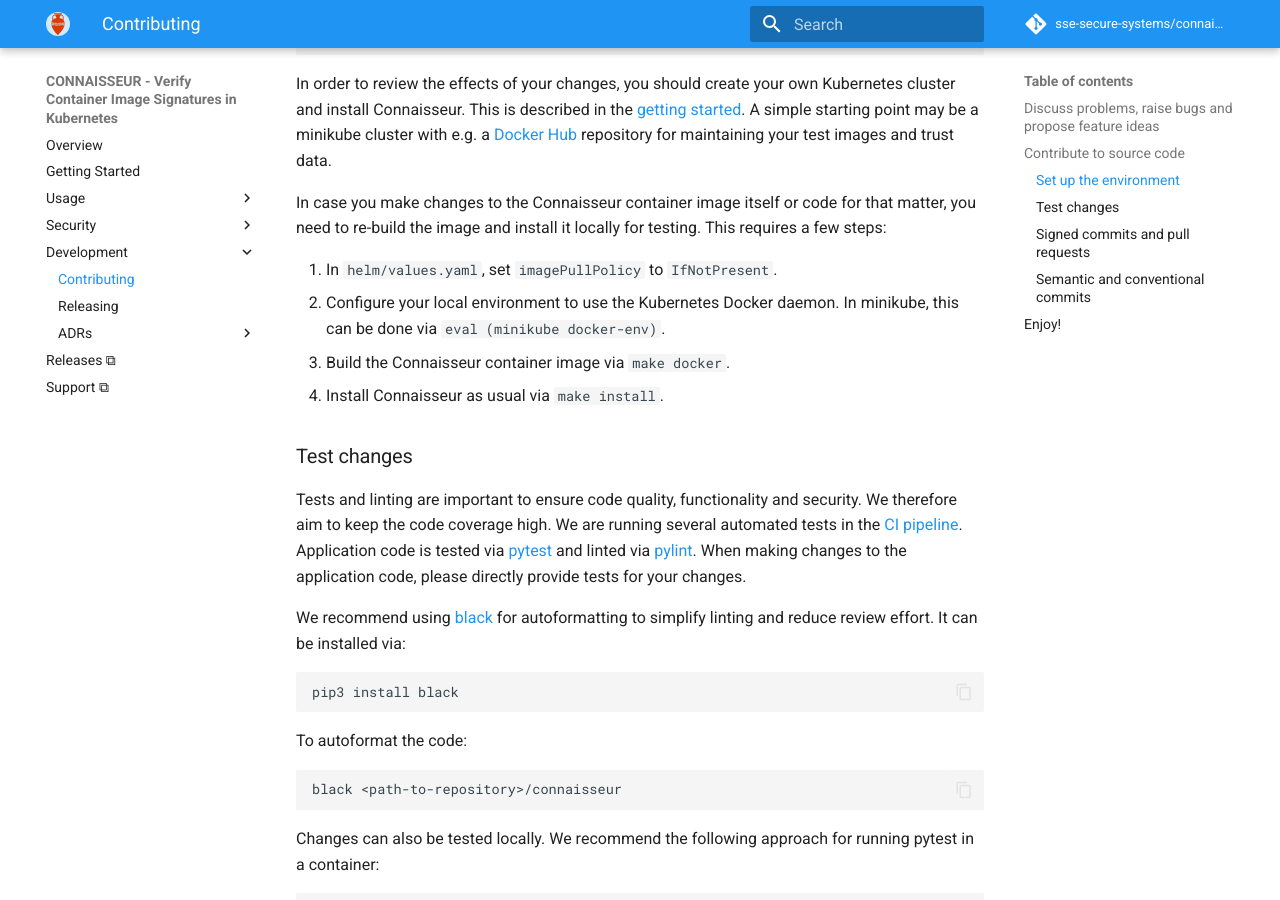
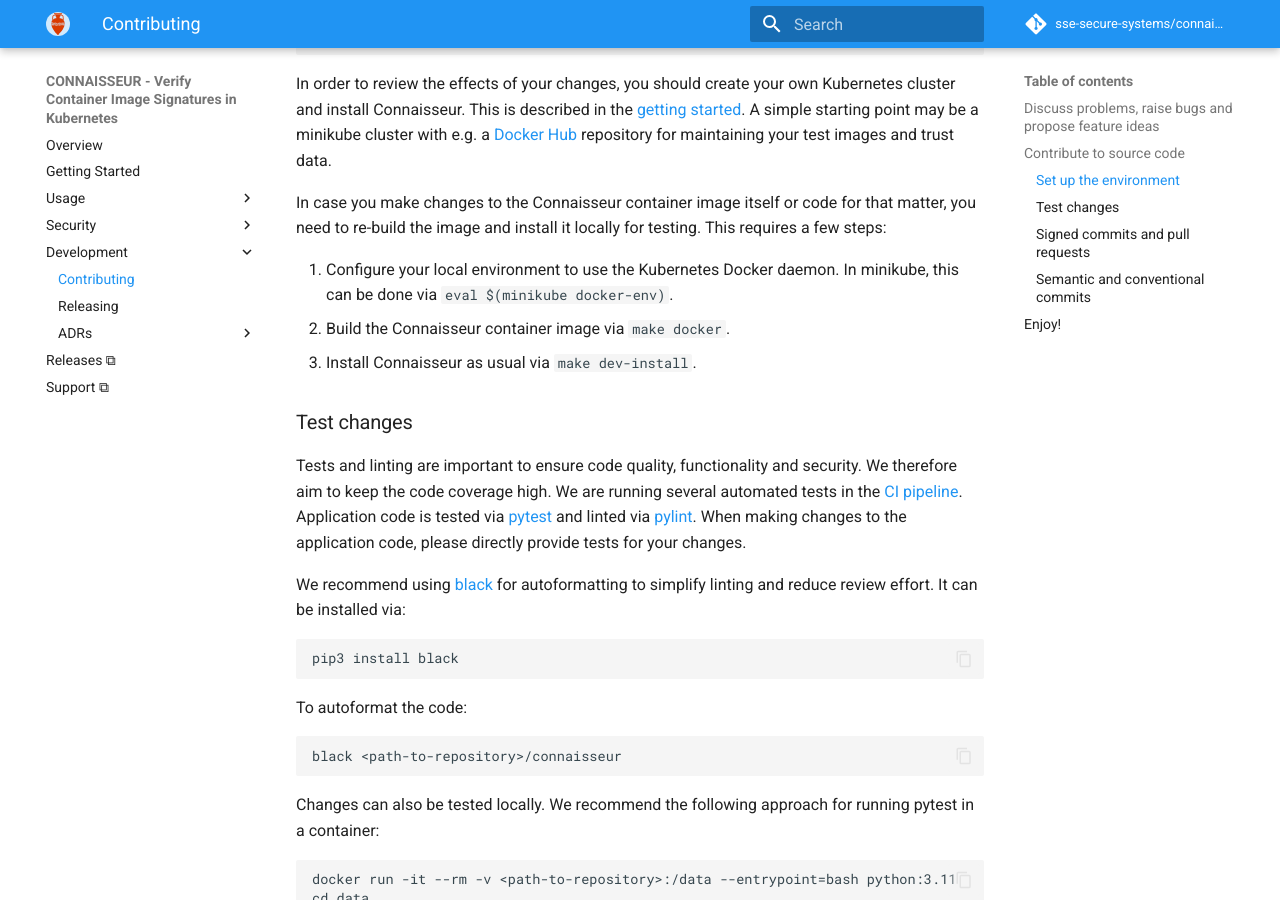
Before and after one commit to sse-secure-systems/connaisseur, an MkDocs documentation site: the page built from docs/CONTRIBUTING.md, in a window 1280 px wide and 900 px high, scrolled down 1525 px. Built offline with MkDocs 1.6.1 and Material for MkDocs 9.7.7, drawn with Linux system fonts in a browser that asks for light colours; emoji names are drawn with the system emoji font; comment, search, counter and statistics services are not loaded; the version menu is left out.

```diff
--- a/docs/CONTRIBUTING.md
+++ b/docs/CONTRIBUTING.md
@@ -50,10 +50,9 @@ A simple starting point may be a minikube cluster with e.g. a [Docker Hub](https
 In case you make changes to the Connaisseur container image itself or code for that matter, you need to re-build the image and install it locally for testing.
 This requires a few steps:
 
-1. In `helm/values.yaml`, set `imagePullPolicy` to `IfNotPresent`.
-2. Configure your local environment to use the Kubernetes Docker daemon. In minikube, this can be done via `eval (minikube docker-env)`.
-3. Build the Connaisseur container image via `make docker`.
-4. Install Connaisseur as usual via `make install`.
+1. Configure your local environment to use the Kubernetes Docker daemon. In minikube, this can be done via `eval $(minikube docker-env)`.
+2. Build the Connaisseur container image via `make docker`.
+3. Install Connaisseur as usual via `make dev-install`.
 
 ### Test changes
 Tests and linting are important to ensure code quality, functionality and security.
```
